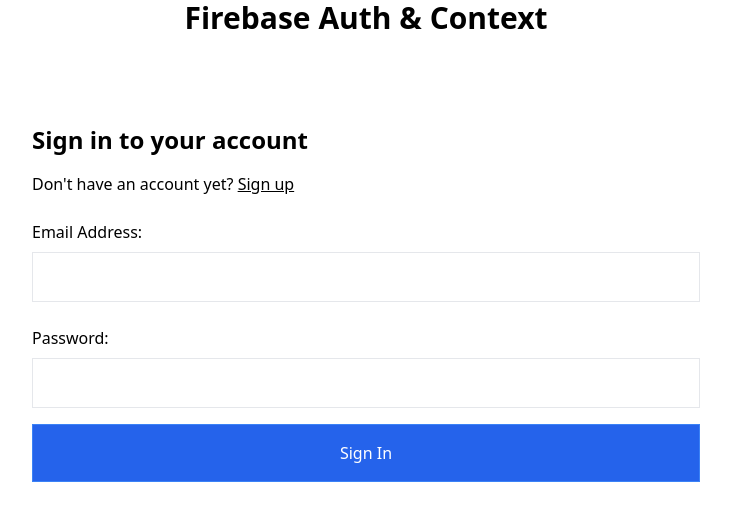
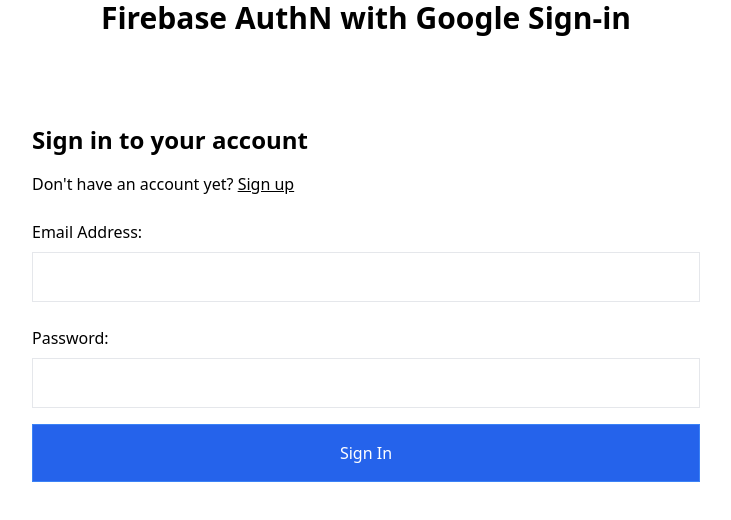
Before and after one commit to nirgluzman/Firebase-AuthN-ProtectedRoutes-Context, a React (Create React App) app: page / in a window 1280 px wide. Shown: the top 520 px of the page, without its empty margins (274-1005 px from the left). Built offline with nearby package versions, Linux system fonts and the light colour scheme; no server answers.

Commit message:
add Sign in with Google

```diff
--- a/package.json
+++ b/package.json
@@ -9,6 +9,7 @@
     "firebase": "^9.17.2",
     "react": "^18.2.0",
     "react-dom": "^18.2.0",
+    "react-google-button": "^0.7.2",
     "react-router-dom": "^6.8.2",
     "react-scripts": "5.0.1"
   },
--- a/src/App.js
+++ b/src/App.js
@@ -9,7 +9,7 @@
   return (
     <div>
       <h1 className="text-center text-3xl font-bold">
-        Firebase Auth & Context
+        Firebase AuthN with Google Sign-in
       </h1>
       <Routes>
         <Route path="/" element={<Signin />} />
--- a/src/components/Signin.js
+++ b/src/components/Signin.js
@@ -1,5 +1,7 @@
 import { useState } from "react";
 import { Link, useNavigate } from "react-router-dom";
+
+import { GoogleButton } from "react-google-button";
 
 import { UserAuth } from "../context/AuthContext";
 
@@ -11,7 +13,7 @@
 
   const navigate = useNavigate();
 
-  const { loginUser } = UserAuth();
+  const { loginUser, googleLogin } = UserAuth();
 
   const handleSubmit = async (e) => {
     e.preventDefault();
@@ -19,6 +21,16 @@
 
     try {
       await loginUser(email, password);
+      navigate("/account");
+    } catch (err) {
+      setError(err.message);
+      console.log(err.message);
+    }
+  };
+
+  const handleGoogleSignin = async () => {
+    try {
+      await googleLogin();
       navigate("/account");
     } catch (err) {
       setError(err.message);
@@ -58,6 +70,9 @@
           Sign In
         </button>
       </form>
+      <div className="max-w-[240px] m-auto py-8">
+        <GoogleButton type="dark" onClick={handleGoogleSignin} />
+      </div>
     </div>
   );
 };
--- a/src/context/AuthContext.js
+++ b/src/context/AuthContext.js
@@ -4,6 +4,9 @@
   createUserWithEmailAndPassword,
   signInWithEmailAndPassword,
   signOut,
+  GoogleAuthProvider,
+  signInWithPopup,
+  signInWithRedirect,
   onAuthStateChanged,
 } from "firebase/auth";
 
@@ -24,6 +27,13 @@
     return signInWithEmailAndPassword(auth, email, password);
   };
 
+  // Sign in with Google
+  const googleLogin = () => {
+    const provider = new GoogleAuthProvider();
+    // return signInWithPopup(auth, provider);
+    return signInWithRedirect(auth, provider);
+  };
+
   // Sign out users
   const logoutUser = () => {
     return signOut(auth);
@@ -39,7 +49,9 @@
   }, []);
 
   return (
-    <UserContext.Provider value={{ user, createUser, loginUser, logoutUser }}>
+    <UserContext.Provider
+      value={{ user, createUser, loginUser, logoutUser, googleLogin }}
+    >
       {children}
     </UserContext.Provider>
   );
```
Also changed, not shown: 1 other file (tests, documents, lock files or other folders).
